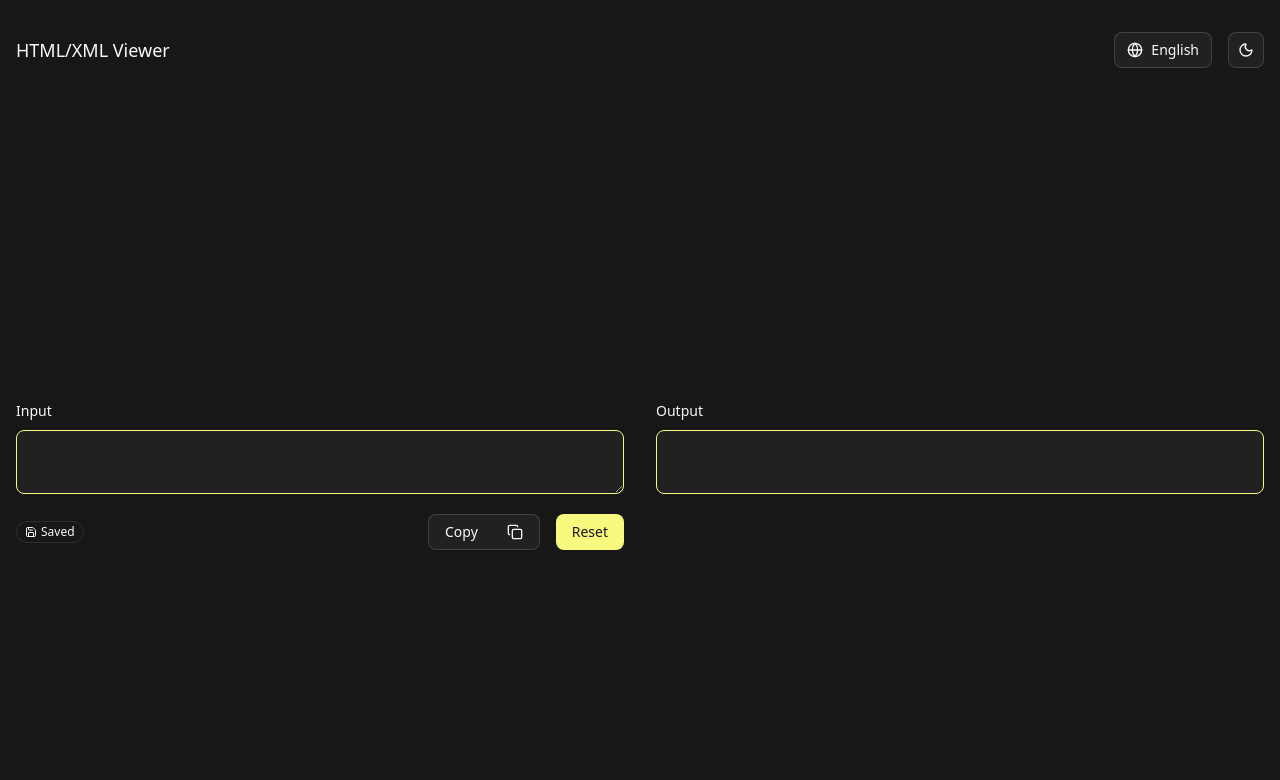
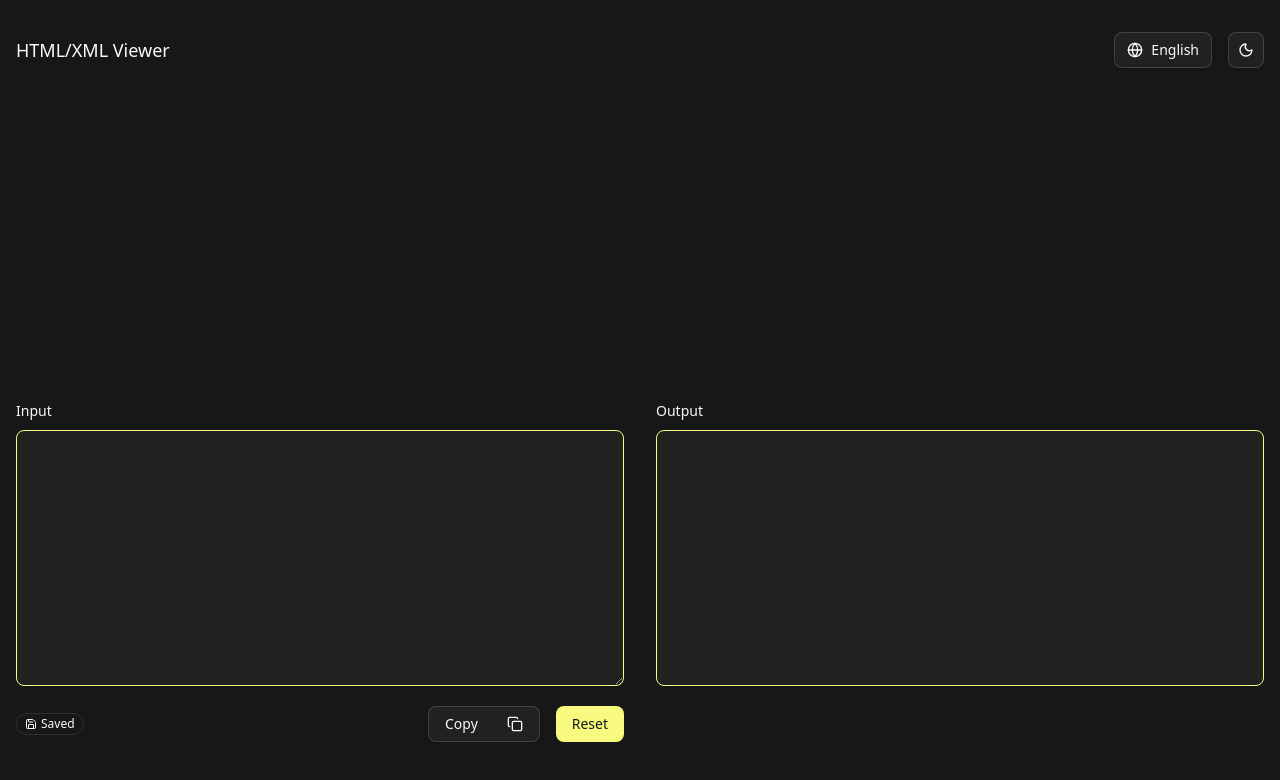
Before and after one commit to fjohanssondev/html-viewer, a React (Vite) app: page / in a window 1280 px wide. Shown: the top 780 px of the page. Built offline with nearby package versions, Linux system fonts and the light colour scheme; what html-validate would draw is missing.

Commit message:
fix: increase height

```diff
--- a/src/components/ui/box.tsx
+++ b/src/components/ui/box.tsx
@@ -6,7 +6,7 @@
   return (
     <div
       {...props}
-      className="[&_ul]:list-disc [&_ul]:pl-6 [&_ol]:list-decimal [&_ol]:pl-6 [&_li]:list-item p-4 max-w-none dark:text-white border-primary placeholder:text-muted-foreground focus-visible:border-ring focus-visible:ring-ring/50 aria-invalid:ring-destructive/20 dark:aria-invalid:ring-destructive/40 aria-invalid:border-destructive dark:bg-input/30 field-sizing-content min-h-16 w-full rounded-md border bg-transparent text-base shadow-xs transition-[color,box-shadow] outline-none focus-visible:ring-[3px] disabled:cursor-not-allowed disabled:opacity-50 md:text-sm prose prose-sm dark:prose-strong:text-white prose-strong:font-bold"
+      className="[&_ul]:list-disc [&_ul]:pl-6 [&_ol]:list-decimal [&_ol]:pl-6 [&_li]:list-item p-4 max-w-none dark:text-white border-primary placeholder:text-muted-foreground focus-visible:border-ring focus-visible:ring-ring/50 aria-invalid:ring-destructive/20 dark:aria-invalid:ring-destructive/40 aria-invalid:border-destructive dark:bg-input/30 field-sizing-content min-h-64 w-full rounded-md border bg-transparent text-base shadow-xs transition-[color,box-shadow] outline-none focus-visible:ring-[3px] disabled:cursor-not-allowed disabled:opacity-50 md:text-sm prose prose-sm dark:prose-strong:text-white prose-strong:font-bold"
     >
       {children}
     </div>
--- a/src/components/ui/textarea.tsx
+++ b/src/components/ui/textarea.tsx
@@ -7,7 +7,7 @@
     <textarea
       data-slot="textarea"
       className={cn(
-        "border-primary placeholder:text-muted-foreground focus-visible:border-ring focus-visible:ring-ring/50 aria-invalid:ring-destructive/20 dark:aria-invalid:ring-destructive/40 aria-invalid:border-destructive dark:bg-input/30 flex field-sizing-content min-h-16 w-full rounded-md border bg-transparent px-3 py-2 text-base shadow-xs transition-[color,box-shadow] outline-none focus-visible:ring-[3px] disabled:cursor-not-allowed disabled:opacity-50 md:text-sm",
+        "h-full border-primary placeholder:text-muted-foreground focus-visible:border-ring focus-visible:ring-ring/50 aria-invalid:ring-destructive/20 dark:aria-invalid:ring-destructive/40 aria-invalid:border-destructive dark:bg-input/30 flex field-sizing-content min-h-64 w-full rounded-md border bg-transparent px-3 py-2 text-base shadow-xs transition-[color,box-shadow] outline-none focus-visible:ring-[3px] disabled:cursor-not-allowed disabled:opacity-50 md:text-sm",
         className
       )}
       {...props}
```
